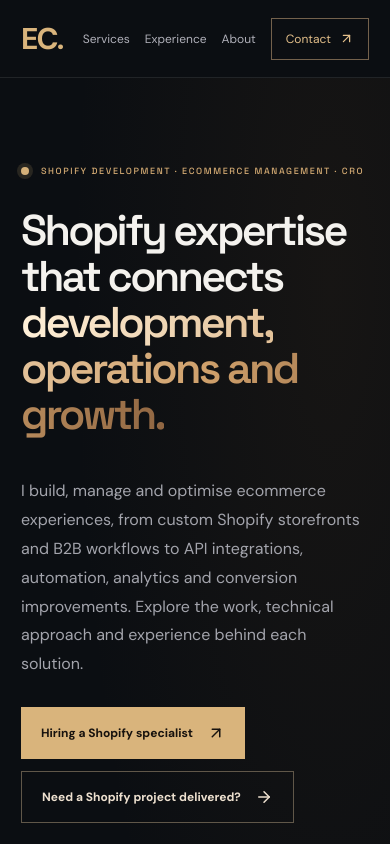
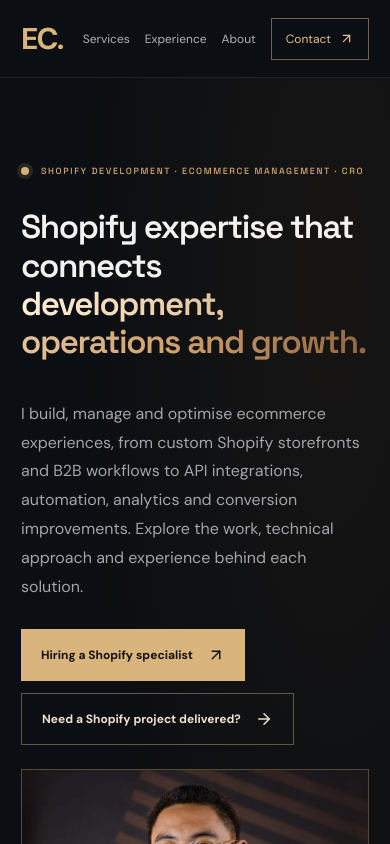
Before and after one commit to bonvallite/developer-portfolio, a Next.js app: page / in a window 390 px wide. Shown: the top 844 px of the page. Built offline with nearby package versions, Linux system fonts and the light colour scheme.

Commit message:
style: reduce homepage hero heading scale across breakpoints

```diff
--- a/app/globals.css
+++ b/app/globals.css
@@ -204,3 +204,7 @@
 .case-context-grid a:hover{color:#fff0d1}
 .case-context-grid a:focus-visible{outline:2px solid #e2be8a;outline-offset:4px}
 @media(max-width:720px){.case-context-grid{grid-template-columns:1fr}.case-context-grid article{padding:21px}}
+
+/* Stage 1 homepage hero: balance the longer service-led headline on desktop and mobile without changing headings on other pages. */
+#home.hero h1 { font-size: clamp(38px, 4.8vw, 68px); line-height: 1.12; letter-spacing: -2.2px; max-width: 1100px; }
+@media (max-width: 700px) { #home.hero h1 { font-size: clamp(32px, 8.5vw, 46px); line-height: 1.15; letter-spacing: -1.4px; } }
```
